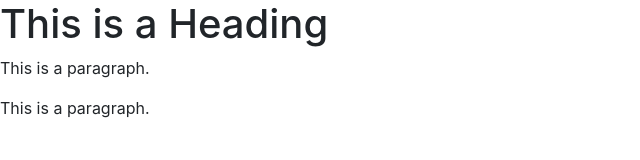
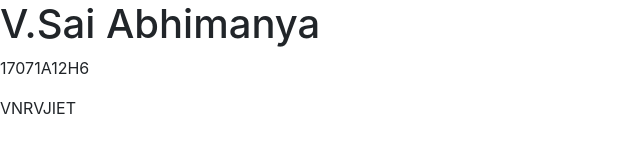
Before and after one commit to AbhimanyaReddy/abhi-beingzero, a website: page frontend/HTML/home.html in a window 1280 px wide. Shown: the whole page, without its empty margins (0-640 px from the left). Drawn offline with nearby package versions, Linux system fonts and the light colour scheme.

Commit message:
Update home.html

```diff
--- a/frontend/HTML/home.html
+++ b/frontend/HTML/home.html
@@ -12,10 +12,10 @@
 
 </head>
 <body>
-    <h1 id="name">This is a Heading</h1>
+    <h1 id="name">V.Sai Abhimanya</h1>
 
-    <p id="college">This is a paragraph.</p>
+    <p id="college">17071A12H6</p>
 
-    <p id="regno">This is a paragraph.</p>
+    <p id="regno">VNRVJIET</p>
 </body>
 </html>
```
